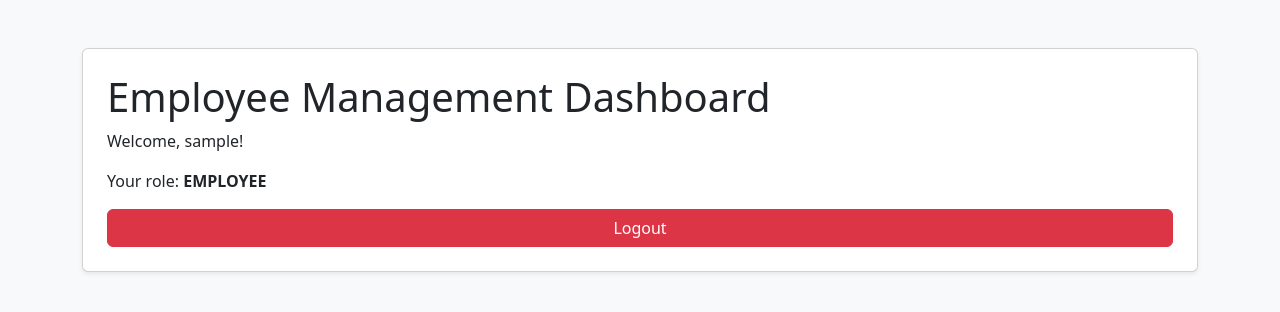
After one commit to NAJIYASIGEEF/Employee_Leave_and_Attendance_Management, a Django app: page /dashboard/ in a window 1280 px wide. The commit adds this page. Shown: the top 312 px of the page. Run offline with Django 4.2, Linux system fonts and the light colour scheme; the visitor is signed in with stand-in values (Sample User, id 1).

Commit message:
Day 12 - Add login logout and dashboard

```diff
--- a/config/urls.py
+++ b/config/urls.py
@@ -16,11 +16,12 @@ Including another URLconf
 """
 from django.contrib import admin
 from django.urls import path
-from views import home , login_page ,logout_page
+from views import login_page ,logout_page , dashboard, home
 
 urlpatterns = [
     path('admin/', admin.site.urls),
     path('', home, name='home'),
     path('login/', login_page, name='login'),
     path('logout/', logout_page, name='logout'),
+    path('dashboard/', dashboard, name='dashboard'),
 ]
--- /dev/null
+++ b/templates/dashboard.html
@@ -0,0 +1,25 @@
+
+<!DOCTYPE html>
+<html lang="en">
+<head>
+    <meta charset="UTF-8">
+    <meta name="viewport" content="width=device-width, initial-scale=1">
+    <title>Dashboard</title>
+    <link href="https://cdn.jsdelivr.net/npm/bootstrap@5.3.3/dist/css/bootstrap.min.css" rel="stylesheet">
+</head>
+<body class="bg-light">
+
+<div class="container mt-5">
+    <div class="card shadow-sm p-4">
+        <h1>Employee Management Dashboard</h1>
+        <p>Welcome, {{ request.user.username }}!</p>
+        <p>Your role: <strong>{{ request.user.role }}</strong></p>
+
+        <a href="{% url 'logout' %}" class="btn btn-danger">
+            Logout
+        </a>
+    </div>
+</div>
+
+</body>
+</html>
--- a/views.py
+++ b/views.py
@@ -6,6 +6,11 @@ from django.contrib.auth.decorators import login_required
 @login_required
 def home(request):
     return render(request, 'home.html')
+
+
+@login_required
+def dashboard(request):
+    return render(request, 'dashboard.html')
 
 
 
@@ -24,7 +29,7 @@ def login_page(request):
 
         if user is not None:
             login(request, user)
-            return redirect('home')
+            return redirect('dashboard')
         else:
             error = 'Invalid username or password.'
 
```
Also changed, not shown: templates/home.html (+5 -3 lines).
